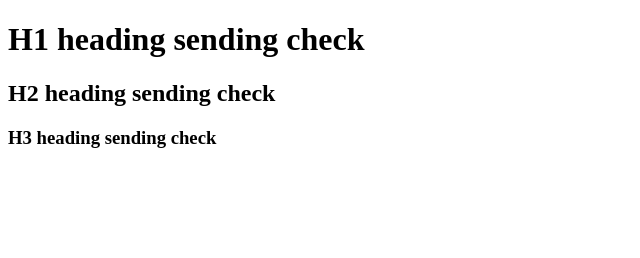
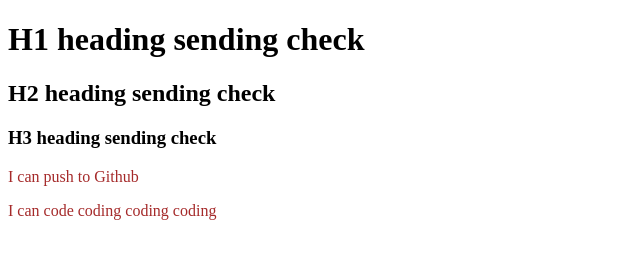
Before and after one commit to Sagorforu/my-second-repo, a plain HTML site: page index.html in a window 1280 px wide. Shown: the whole page, without its empty margins (0-640 px from the left). Drawn offline with Linux system fonts and the light colour scheme.

Commit message:
CSS Paragraph added

```diff
--- a/index.html
+++ b/index.html
@@ -5,11 +5,13 @@
     <meta http-equiv="X-UA-Compatible" content="IE=edge">
     <meta name="viewport" content="width=device-width, initial-scale=1.0">
     <title>My second Github repo</title>
+     <link rel="stylesheet" href="style.css">
+</head>
+<body>
     <h1>H1 heading sending check</h1>
     <h2>H2 heading sending check</h2>
     <h3>H3 heading sending check</h3>
-</head>
-<body>
-
+    <p>I can push to Github</p>
+    <p>I can code coding coding coding</p>
 </body>
 </html>
--- /dev/null
+++ b/style.css
@@ -0,0 +1,3 @@
+p {
+    color: brown;
+}
```
